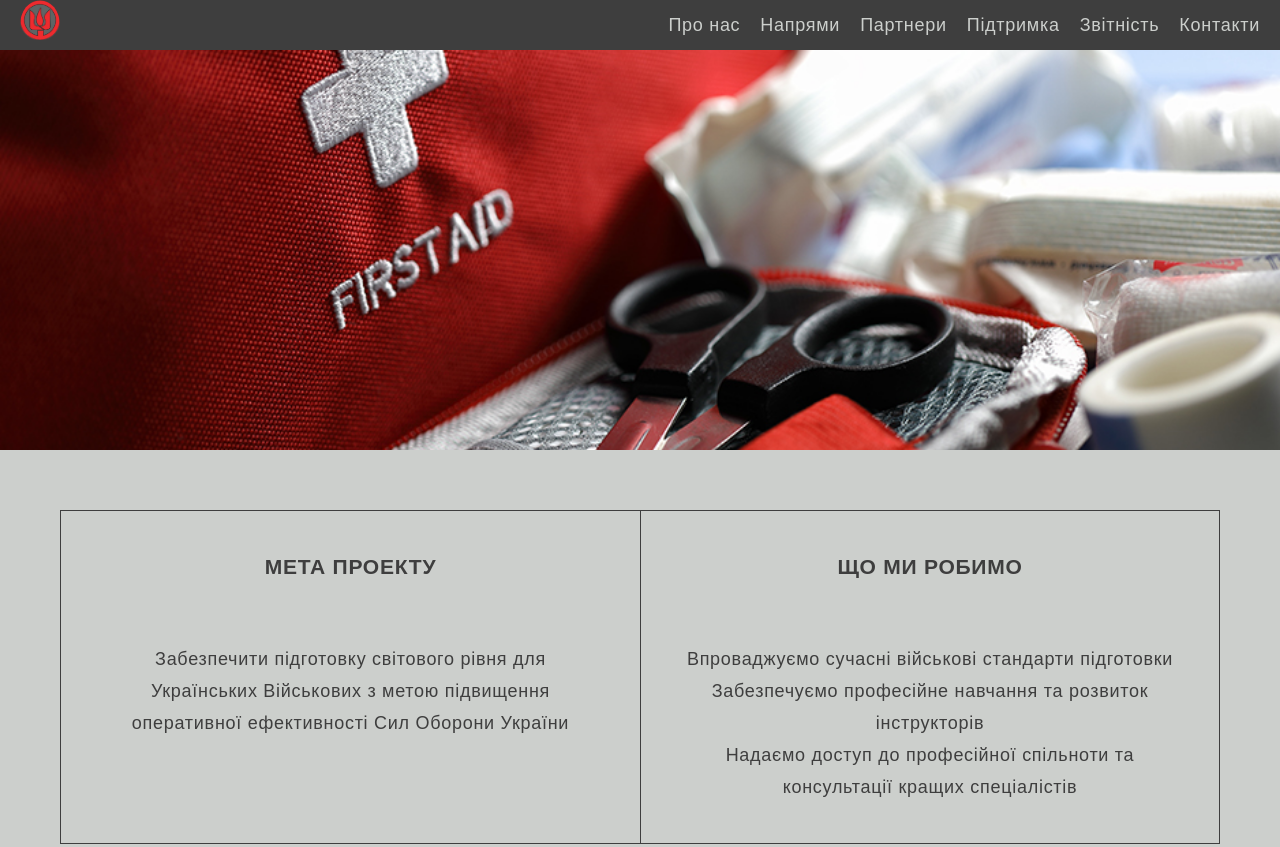
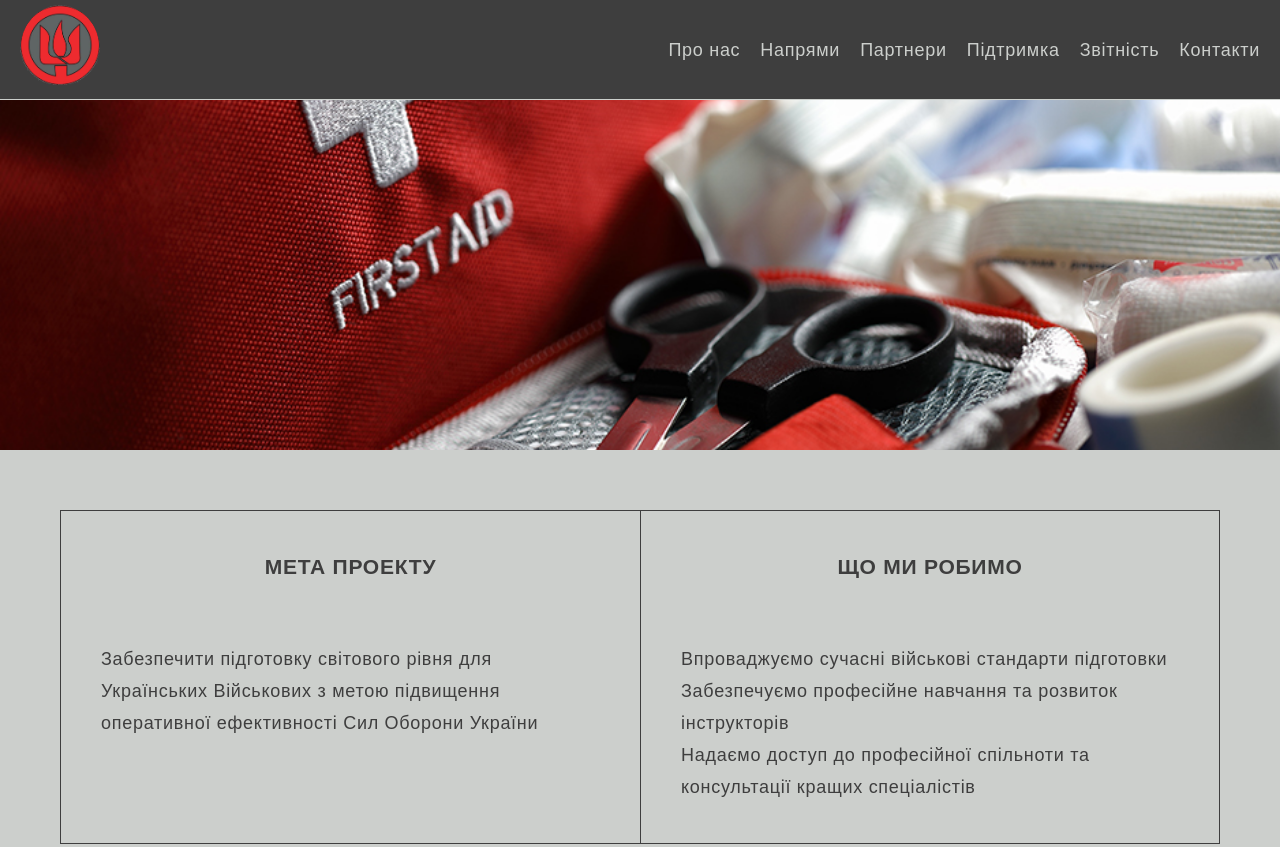
Before and after one commit to shandykate/instructor_school, a plain HTML site: page index.html in a window 1280 px wide. Shown: the top 847 px of the page. Drawn offline with nearby package versions, Linux system fonts and the light colour scheme.

Commit message:
Adds some styles for header

```diff
--- a/sass/_header.scss
+++ b/sass/_header.scss
@@ -6,7 +6,7 @@
   z-index: 50;
   .header-container {
     width: 100%;
-    max-width: 1280px;
+    max-width: 1400px;
     margin: 0 auto;
     padding: 0 20px;
   }
@@ -19,15 +19,23 @@
   width: 100%;
   height: 100%;
   background-color: $primary-text-color;
+  border-bottom: 1px solid $background-color;
   z-index: 3;
 }
-
 .header-body {
   position: relative;
   display: flex;
+  align-items: center;
   justify-content: space-between;
+  width: 100%;
   height: 50px;
-  align-items: center;
+  padding: 5px 0;
+  @media screen and (min-width: 768px) {
+    height: 70px;
+  }
+  @media screen and (min-width: 1200px) {
+    height: 100px;
+  }
   .header-logo {
     position: relative;
     z-index: 5;
@@ -35,6 +43,12 @@
     border-radius: 50%;
     overflow: hidden;
     display: block;
+    @media screen and (min-width: 768px) {
+      flex: 0 0 60px;
+    }
+    @media screen and (min-width: 1200px) {
+      flex: 0 0 80px;
+    }
     img {
       max-width: 100%;
     }
--- a/sass/base/_common.scss
+++ b/sass/base/_common.scss
@@ -14,7 +14,7 @@ body {
     font-size: 16px;
     line-height: 28px;
   }
-  @media screen and (min-width: 768px) {
+  @media screen and (min-width: 1200px) {
     font-size: 18px;
     line-height: 32px;
   }
@@ -67,15 +67,18 @@ h6 {
     display: block;
     margin-bottom: 20px;
     font-size: 18px;
+    line-height: 24px;
     text-align: center;
     text-transform: uppercase;
     color: $heading-color;
     @media screen and (min-width: 768px) {
       margin-bottom: 40px;
       font-size: 22px;
+    line-height: 28px;
     }
     @media screen and (min-width: 1200px) {
       font-size: 26px;
+    line-height: 32px;
     }
   }
 }
@@ -86,12 +89,10 @@ h6 {
 }
 
 .container {
-  display: flex;
-  flex-direction: column;
-  align-items: center;
-  text-align: center;
   width: 100%;
+  max-width: 1400px;
   padding: 0 20px;
+  margin: 0 auto;
   @media screen and (min-width: 768px) {
     padding: 0 40px;
   }
```
Also changed, not shown: css/main.css, css/main.min.css, 2 other files.
